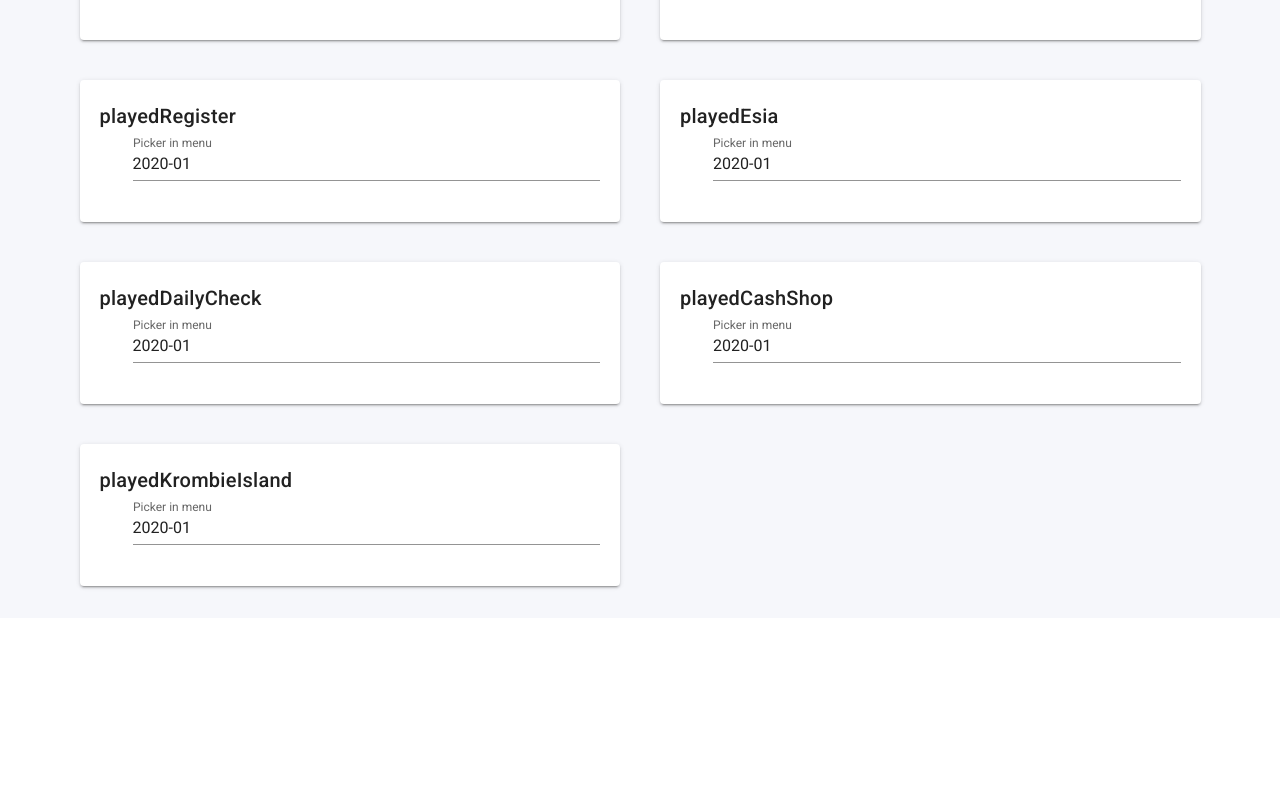
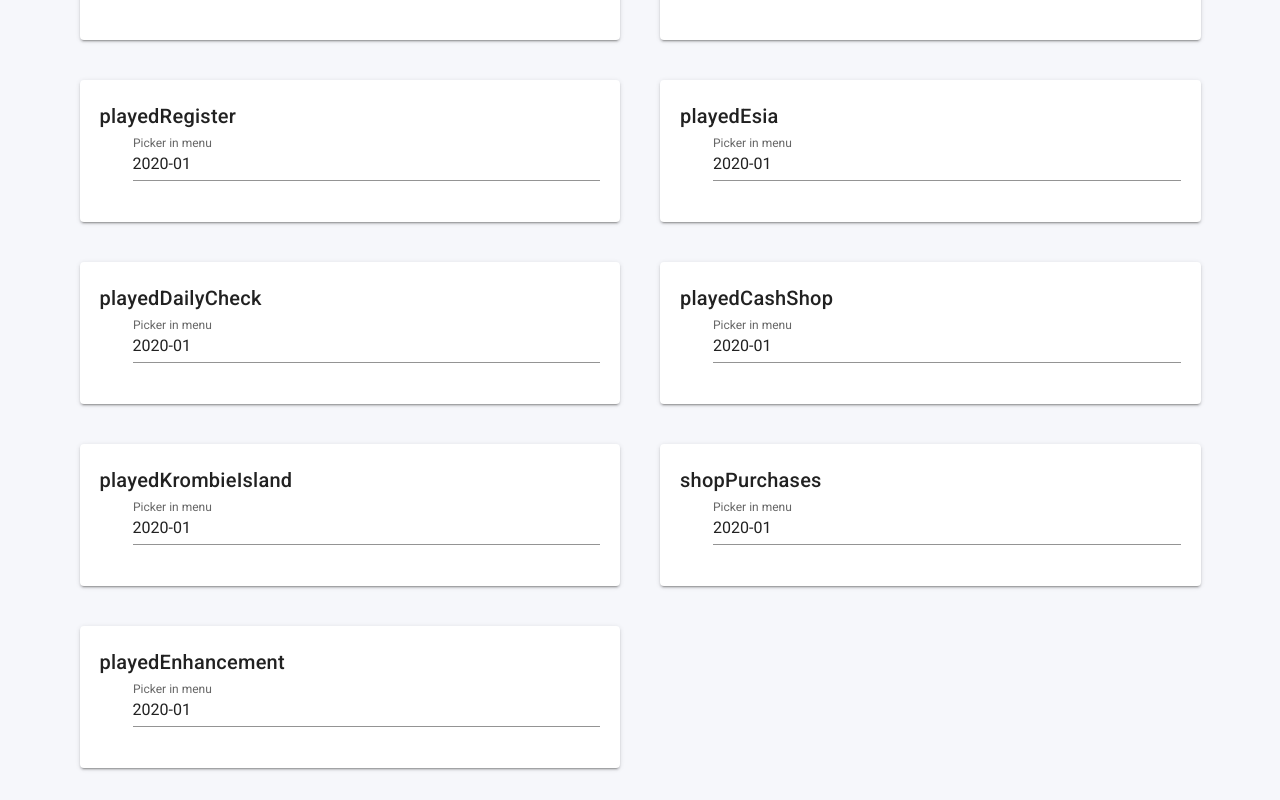
Before and after one commit to brianetaveras/Bravewolf-Analytics, a Vue app: page / in a window 1280 px wide. Shown: the part 964-1764 px from the top of the page. Before the commit the page ends 1582 px from the top, so only its background shows below. Built offline with nearby package versions, Linux system fonts and the light colour scheme; no server answers.

Commit message:
Added two extra properties to the analytics dashboard

```diff
--- a/src/views/Home.vue
+++ b/src/views/Home.vue
@@ -61,7 +61,10 @@ export default {
         "playedEsia",
         "playedDailyCheck",
         "playedCashShop",
-        "playedKrombieIsland"
+        "playedKrombieIsland",
+        "shopPurchases",
+        "playedEnhancement"
+
       ],
       newChart: {
         id: Date.now(),
```
Also changed, not shown: 2 other files (tests, documents, lock files or other folders).
